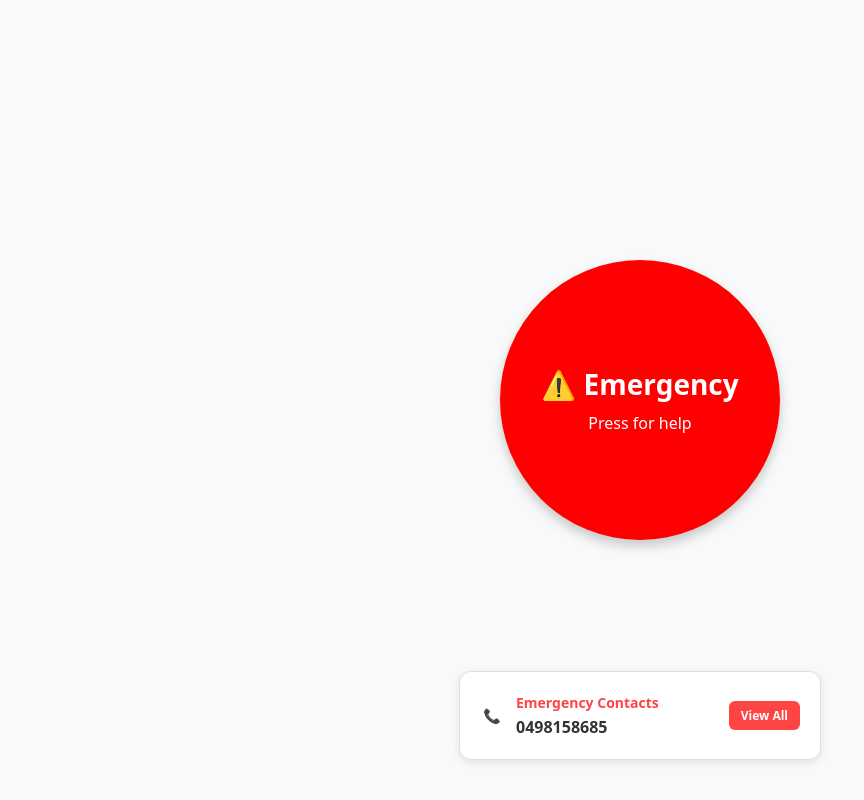
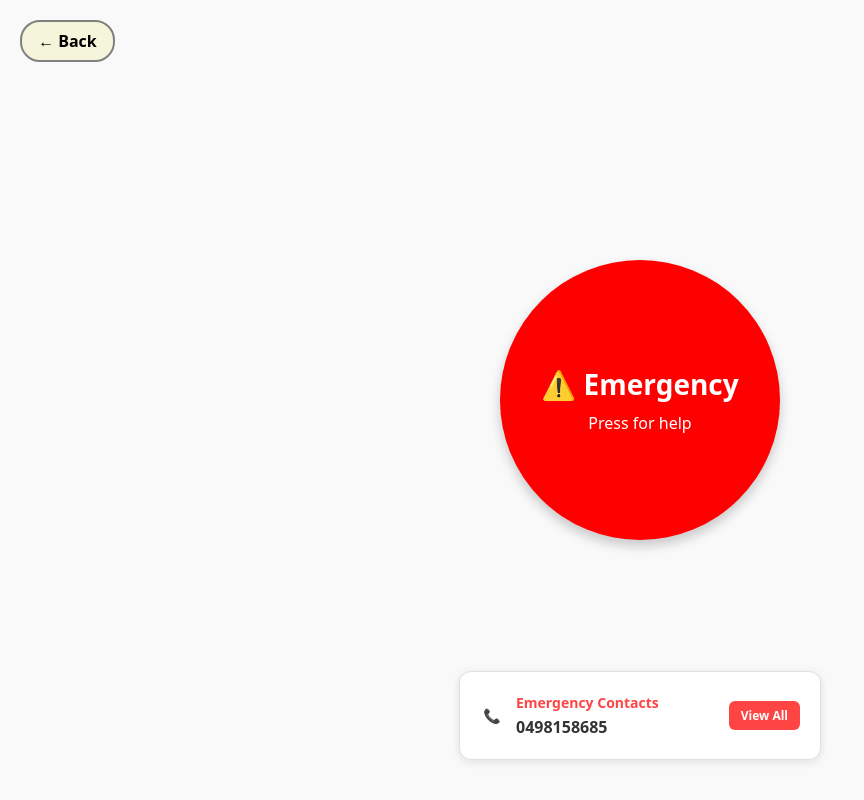
Before and after one commit to Fit3170-RoadPulse/RoadPulse, a React (Vite) app in the folder frontend/: page /Emergency in a window 1280 px wide. Shown: the whole page, without its empty margins (0-864 px from the left). Built offline with nearby package versions, Linux system fonts and the light colour scheme.

Commit message:
Added a back button to Emergency call page

```diff
--- a/frontend/src/pages/Emergency.jsx
+++ b/frontend/src/pages/Emergency.jsx
@@ -193,6 +193,26 @@ function Emergency() {
         position: "relative",
       }}
     >
+    {/* Copied Back button */}
+        <button
+            onClick={() => (window.location.href = "/map")}
+            style={{
+                position: "absolute",        // makes it float on the screen
+                top: "20px",                 // distance from top
+                left: "20px",               // distance from right
+                backgroundColor: "beige",    // beige background
+                border: "2px solid grey",    // grey border
+                color: "black",              // text color
+                padding: "8px 16px",
+                borderRadius: "20px",
+                cursor: "pointer",
+                fontWeight: "bold",
+                zIndex: 1000                 // ensure it stays above the map
+            }}
+            >
+            ← Back
+        </button>
+
       {/* Emergency Call Button */}
       <button
         style={{
```
